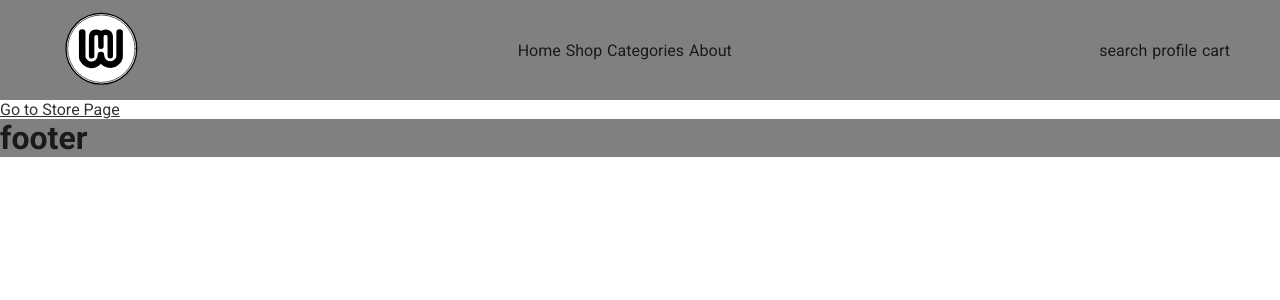
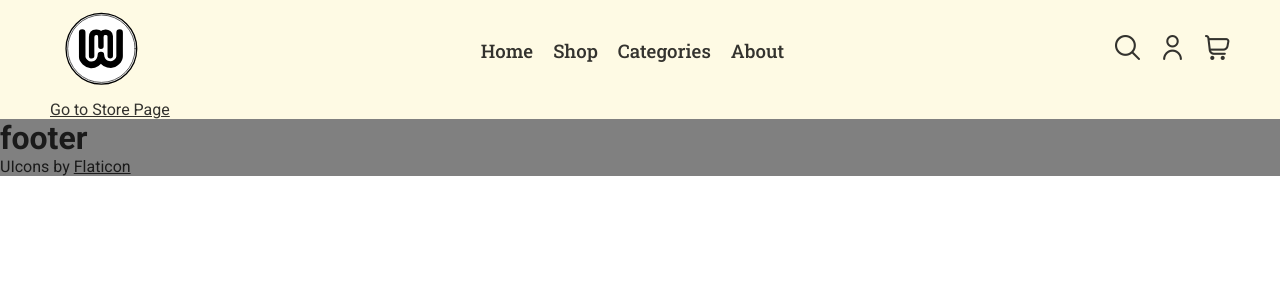
Before and after one commit to mauparra80/shopping-cart, a React (Vite) app: page / in a window 1280 px wide. Shown: the top 300 px of the page. Built offline with nearby package versions, Linux system fonts and the light colour scheme.

Commit message:
add sliding cart window

```diff
--- a/index.html
+++ b/index.html
@@ -8,6 +8,9 @@
     <link rel="preconnect" href="https://fonts.googleapis.com">
     <link rel="preconnect" href="https://fonts.gstatic.com" crossorigin>
     <link href="https://fonts.googleapis.com/css2?family=Roboto+Slab:wght@100..900&family=Roboto:ital,wght@0,100;0,300;0,400;0,500;0,700;0,900;1,100;1,300;1,400;1,500;1,700;1,900&display=swap" rel="stylesheet">
+    <!-- symbols -->
+    <link rel='stylesheet' href='https://cdn-uicons.flaticon.com/2.1.0/uicons-regular-rounded/css/uicons-regular-rounded.css'>
+
     <title>shop-page</title>
   </head>
   <body>
--- a/package.json
+++ b/package.json
@@ -12,7 +12,8 @@
   "dependencies": {
     "react": "^18.2.0",
     "react-dom": "^18.2.0",
-    "react-router-dom": "^6.22.1"
+    "react-router-dom": "^6.22.1",
+    "sass": "^1.71.1"
   },
   "devDependencies": {
     "@types/react": "^18.2.56",
@@ -22,7 +23,6 @@
     "eslint-plugin-react": "^7.33.2",
     "eslint-plugin-react-hooks": "^4.6.0",
     "eslint-plugin-react-refresh": "^0.4.5",
-    "sass": "^1.71.1",
     "vite": "^5.1.4"
   }
 }
--- /dev/null
+++ b/src/main.css
@@ -0,0 +1,179 @@
+/* will try a global css theme and then
+a per module nested structure*/
+
+* {
+  box-sizing: border-box;
+  padding: 0;
+  margin: 0;
+  color: var(--color-lightBlack);
+  font-family: 'Roboto', 'Segoe UI', Tahoma, Geneva, Verdana, sans-serif;
+}
+
+#root {
+  --color-lightBlack: rgba(0, 0, 0, 0.8);
+  --color-darkGreen: #283618dd;
+  --color-lightGreen: #606c38dd;
+  --color-lightOrange: #dda15edd;
+  --color-darkOrange: #bc6b25c0;
+  --color-cream: #fefae0dd;
+
+  margin: auto;
+  max-width: 2500px;
+  background-color: var(--color-cream);
+}
+
+nav *{
+  text-decoration: none;
+  list-style: none;
+}
+
+button {
+  padding: 5px;
+  border-radius: 5px;
+  border: 1px solid var(--color-lightBlack);
+}
+.main-button {
+  background-color: var(--color-darkGreen);
+  color: white;
+  border: none;
+}
+.main-button:hover {
+  outline: 2px solid var(--color-darkGreen)
+}
+
+.body-container {
+  margin: 0px 50px 0px 50px;
+}
+
+.item-price {
+  font-size: 1.2rem;
+}
+.item-price::before {
+  content: "$";
+}
+.item-title {
+  font-size: 1.3rem;
+}
+.icon {
+  font-size: 25px;
+}
+
+
+
+
+#shop {
+  background-color: var(--color-cream);
+
+  .items {
+    display: grid;
+    grid-template-columns: repeat(auto-fit, minmax(300px, 1fr));
+    grid-template-rows: repeat(auto-fit, minmax(200px, 1fr));
+    gap: 20px;
+    padding: 20px;
+
+  }
+
+  .item {
+    display: flex;
+    flex-direction: column;
+    justify-content: space-between;
+    gap: 10px;
+
+    background-color: white;
+    box-shadow: 0 0 5px 2px rgba(0, 0, 0, 0.271);
+
+    max-height: 500px;
+    padding: 20px;
+
+    .img-container {
+      display: flex;
+      flex-direction: column;
+      align-items: center;
+      justify-content: center;
+
+      margin: auto;
+    }
+
+    img {
+      max-width: 100%;
+      max-height: 300px;
+      width: auto;
+      height: auto;
+    }
+
+    .text-container {
+      display: flex;
+      flex-direction: column;
+      justify-content: end;
+      gap: 5px;
+      height: 120px;
+
+      h3 {
+        overflow: hidden;
+        white-space: nowrap;
+        text-overflow: ellipsis;
+      }
+    }
+  }
+}
+
+
+#header {
+  display: flex;
+  justify-content: space-between;
+  align-items: center;
+
+  padding: 0px 50px 0px 50px;
+  color: white;
+  height: 100px;
+}
+
+#header .logoImg {
+  width: 100px;
+}
+#header ul {
+  display: flex;
+  gap: 20px;
+}
+#header h3 {
+  font-family: 'Roboto Slab','Segoe UI', Tahoma, Geneva, Verdana, sans-serif;
+  font-weight: 500;
+}
+#header li *:hover {
+  text-decoration: underline;
+}
+
+
+
+
+
+.cart-module {
+  position: fixed;
+  top: 0;
+  right: 0;
+  width: 25%;
+  height: 100%;
+  background-color: white;
+  transition: transform 0.3s ease-in-out; /* Corrected transition timing function */
+  transform: translateX(100%); /* Parentheses instead of curly braces */
+
+  display: flex;
+  flex-direction: column;
+  gap: 5px;
+
+  .title-exit, .product-total, .total {
+    display: flex;
+    justify-content: space-between;
+  }
+
+
+
+}
+
+.cart-open {
+  transform: translateX(0);
+}
+
+#footer {
+  background: gray;
+}
--- a/src/main.jsx
+++ b/src/main.jsx
@@ -1,8 +1,7 @@
 import React from 'react'
 import ReactDOM from 'react-dom/client'
 import Router from './Router.jsx'
-// import './index.css'
-import './main.scss'
+import './main.css'
 
 ReactDOM.createRoot(document.getElementById('root')).render(
   <React.StrictMode>
--- a/src/main.scss
+++ /dev/null
@@ -1,116 +0,0 @@
-/* will try a global css theme and then
-a per module nested structure*/
-
-$color-lightBlack: rgba(0, 0, 0, 0.8);
-$myWidth: 680px;
-
-
-* {
-  box-sizing: border-box;
-  padding: 0;
-  margin: 0;
-  color: $color-lightBlack;
-  font-family: 'Roboto', 'Segoe UI', Tahoma, Geneva, Verdana, sans-serif;
-}
-
-#root {
-  display: flex;
-  flex-direction: column;
-
-}
-
-nav *{
-  text-decoration: none;
-  list-style: none;
-}
-
-button {
-  padding: 5px;
-  border-radius: 5px;
-  border: 1px solid $color-lightBlack;
-}
-
-// make price lighter and smaller
-.item-price {
-
-}
-
-//item title bolder and larger
-.item-title {
-
-}
-
-//description regula
-.item-description {
-
-}
-
-#shop {
-  .items {
-    display: grid;
-    grid-template-columns: repeat(auto-fit, minmax(300px, 1fr));
-    grid-template-rows: repeat(auto-fit, minmax(200px, 1fr));
-    gap: 20px;
-    padding: 20px;
-  }
-
-  .item {
-    display: flex;
-    flex-direction: column;
-    justify-content: space-between;
-    gap: 10px;
-
-    background-color: #f6f6f600;
-    box-shadow: 0 0 5px 2px rgba(0, 0, 0, 0.271);
-
-    max-height: 500px;
-    padding: 20px;
-
-    .img-container {
-      display: flex;
-      flex-direction: column;
-      align-items: center;
-      justify-content: center;
-      max-height: 300px;
-      margin: auto;
-    }
-
-    img {
-      max-width: 100%;
-      max-height: 300px;
-      width: auto;
-      height: auto;
-    }
-
-    .text-container {
-      display: flex;
-      flex-direction: column;
-      justify-content: start;
-      gap: 5px;
-      height: 100px;
-    }
-  }
-}
-
-#header {
-  display: flex;
-  justify-content: space-between;
-  align-items: center;
-
-  padding: 0px 50px 0px 50px;
-  background: gray;
-  height: 100px;
-
-  .logoImg {
-    width: 100px;
-  }
-
-  ul {
-    display: flex;
-    gap: 5px;
-  }
-}
-
-#footer {
-  background: gray;
-}
--- /dev/null
+++ b/src/modules/ShopItem.jsx
@@ -0,0 +1,32 @@
+import React, {useState} from "react"
+import { cartManager } from "./cart";
+
+export default function ShopItem({item}){
+  const [mouseOver, setMouseOver] = useState(false);
+
+  const handleMouseEnter = () => {
+    setMouseOver(true);
+  };
+
+  const handleMouseLeave = () => {
+    setMouseOver(false);
+  }
+
+  return (
+    <div className="item"
+         onMouseEnter={() => handleMouseEnter()}
+         onMouseLeave={() => handleMouseLeave()}
+         >
+        <div className="img-container">
+          <img src={item.image} alt="" />
+        </div>
+
+        <div className="text-container">
+          <h3 className="item-title">{item.title}</h3>
+          <p className="item-price">{item.price}</p>
+          <button onClick={() => cartManager.addCartItem(item)} >Add to cart</button>
+        </div>
+
+    </div>
+  )
+}
--- /dev/null
+++ b/src/modules/cart.jsx
@@ -0,0 +1,100 @@
+import React, {useState, useEffect} from "react"
+import PropTypes from 'prop-types';
+
+class CartManager {
+  constructor() {
+    this.cartItems = [];
+  }
+
+  addCartItem(item) {
+    this.cartItems.push(item);
+    console.log("items in the cart", this.cartItems);
+  }
+
+  getCartItems() {
+    return this.cartItems;
+  }
+}
+export const cartManager = new CartManager();
+
+
+export default function Cart({cartOpen, exitCart}) {
+  const [cartItems, setCartItems] = useState(null);
+  console.log(cartOpen);
+  // function addItem(item){
+  //  setCartItems((prevItems) => [cartItems]);
+  // }
+
+  //update cartItems when cart closes
+  useEffect(() => {
+    console.log("cart is now", cartOpen);
+    const newCartItems = cartManager.getCartItems();
+    setCartItems(newCartItems);
+
+    //TODO: figure out how to get animation without timeout
+    const timeout = setTimeout(() => {
+      document.querySelector(".cart-module").classList.add("cart-open");
+    }, 10);
+
+    return () => {
+      const timeout = setTimeout(() => {
+        document.querySelector(".cart-module").classList.remove("cart-open");
+      }, 1000);
+      clearTimeout(timeout);
+    }
+  },[]);
+
+  console.log("the date is", getExpectedDate())
+
+
+  return (
+    <div  className="cart-module">
+      {console.log(cartItems)}
+      <div className="title-exit">
+        <h1>Your Cart</h1>
+        <button onClick={() => exitCart()}>X</button>
+      </div>
+      <div className="product-total">
+        <p>PRODUCT</p>
+        <p>Total</p>
+      </div>
+      <hr />
+      <div className="cart-items">
+        {cartItems.map((item) => {
+          <div className="cart-item" key={item.id}>
+            <img src={item.image} alt={item.title} />
+            <div className="cart-item-details">
+              <h3>{item.title}</h3>
+              <p>{item.price}</p>
+              <p>Estimated between: </p>
+            </div>
+            <div className="cart-item-price_count_delete">
+              <p>price</p>
+              <div>count</div>
+              <button>delete</button>
+            </div>
+          </div>
+        })}
+
+      </div>
+      <hr />
+      <div className="total">
+        <h4>Estimated total</h4>
+        <p>price</p>
+      </div>
+      <p>Tax included. Shipping and discounts calculated at checkout</p>
+      <button className="main-button">Check Out</button>
+
+    </div>
+  )
+}
+
+const getExpectedDate = () => {
+  const today = new Date();
+  console.log(today.getDate());
+}
+
+Cart.propTypes = {
+  cartOpen: PropTypes.bool,
+  exitCart: PropTypes.func,
+};
--- a/src/modules/footer.jsx
+++ b/src/modules/footer.jsx
@@ -4,6 +4,7 @@ export default function Footer() {
   return (
     <div id="footer">
       <h1>footer</h1>
+      <p>UIcons by <a href="https://www.flaticon.com/uicons">Flaticon</a></p>
     </div>
   )
 }
--- a/src/modules/header.jsx
+++ b/src/modules/header.jsx
@@ -1,39 +1,59 @@
 import { Link } from "react-router-dom";
+import React, {useState} from "react";
 import logoImg from "../assets/wm.svg";
+import Cart from "./cart";
+
+
 
 export default function Header() {
+  const [cartOpen, setCartOpen] = useState(false);
+
+  const handleCartClick = () => {
+    setCartOpen((previousSet) => !previousSet)
+  }
+
+  const exitCart = () => {
+    setCartOpen(false);
+  }
+
   return (
     <div id="header">
       <Link to="/" ><img className="logoImg" src={logoImg} alt="company logo" /></Link>
-      <nav>
+      <nav className="page-menu">
         <ul>
           <li>
-            <Link to="/">Home</Link>
+            <Link to="/"><h3>Home</h3></Link>
           </li>
           <li>
-            <Link to="/shop">Shop</Link>
+            <Link to="/shop"><h3>Shop</h3></Link>
           </li>
           <li>
-            <Link>Categories</Link>
+            <Link><h3>Categories</h3></Link>
           </li>
           <li>
-            <Link>About</Link>
+            <Link><h3>About</h3></Link>
           </li>
         </ul>
       </nav>
       <nav>
         <ul>
           <li>
-            <Link>search</Link>
+          <i className="fi fi-rr-search icon"></i>
           </li>
           <li>
-            <Link>profile</Link>
+          <i className="fi fi-rr-user icon"></i>
           </li>
           <li>
-            <Link>cart</Link>
+            <i className="fi fi-rr-shopping-cart icon" onClick={() => handleCartClick()}></i>
           </li>
         </ul>
       </nav>
+      {cartOpen && (
+        <Cart
+        cartOpen={cartOpen}
+        exitCart={exitCart}
+        />)}
+
     </div>
   )
 }
--- a/src/pages/home.jsx
+++ b/src/pages/home.jsx
@@ -2,11 +2,32 @@ import { Link } from "react-router-dom";
 import APImanager from "../modules/APImanger"
 import Header from "../modules/header";
 
+/*
+TODO
+- set up full cart system
+  - add to cart button adds item to cart object
+  - cart can be viewed from cart button
+    -add num of item, delete
+
+-set up categories
+  - create dropdown menu only
+  - each category will print a shop page with only listed items
+
+-set up home page
+  - think of a theme and get some pics (copy a good site)
+
+- set up about
+
+- implement caching cart into local memory
+
+- make sure everything has proptypes
+*/
+
 export default function Home() {
 
   return (
-    <>
-          <Link to="/shop">Go to Store Page</Link>
-    </>
+    <div id="home" className="body-container">
+      <Link to="/shop">Go to Store Page</Link>
+    </div>
   )
 }
--- a/src/pages/shop.jsx
+++ b/src/pages/shop.jsx
@@ -1,5 +1,6 @@
 import React, {useState, useEffect} from "react";
 import APIManager from "../modules/APImanger";
+import ShopItem from "../modules/ShopItem";
 
 export default function Shop() {
   const [apiData, setApiData] = useState(null);
@@ -17,20 +18,10 @@ export default function Shop() {
 
   return (
 
-    <div id="shop">
+    <div id="shop" className="body-container">
       <div className="items">
       {apiData ? (apiData.map((item) => (
-        <div className="item" key={item.id}>
-          <div className="img-container">
-            <img src={item.image} alt="" />
-          </div>
-
-          <div className="text-container">
-            <h3 className="item-title">{item.title}</h3>
-            <p className="item-price">{item.price}</p>
-          </div>
-
-        </div>
+        <ShopItem key={item.id} item={item}/>
         ))) : (
           <h1>Loading</h1>
         )
```
Also changed, not shown: 1 other file (tests, documents, lock files or other folders).
